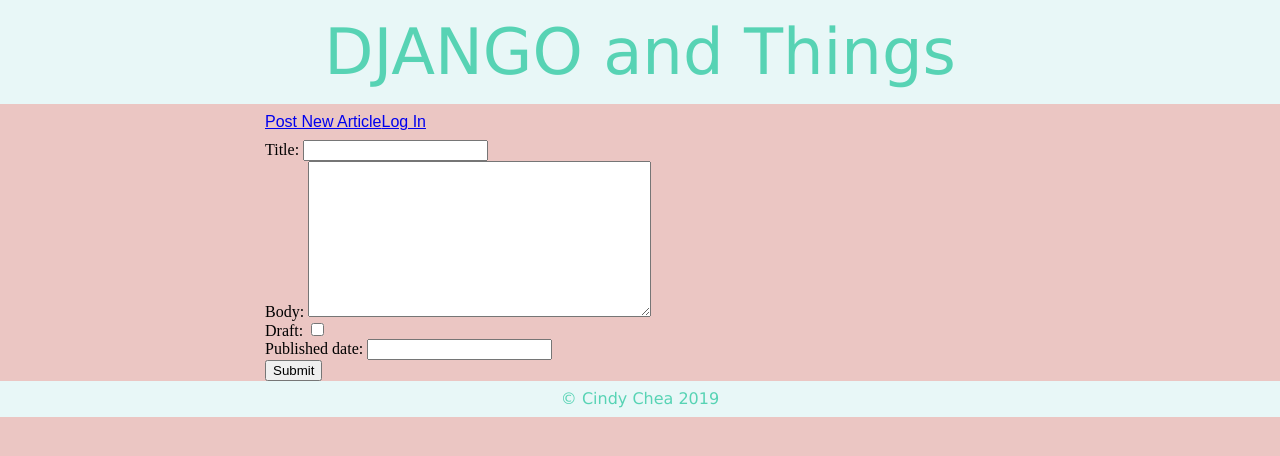
After one commit to cindychea/django_blog, a Django app: template blog/templates/edit_article.html in a window 1280 px wide. The commit adds this page. Shown: the top 456 px of the page. Run offline with Django 3.2, Linux system fonts and the light colour scheme; the template is opened without the code that fills it: values that come from a table or form of the project are taken from there, others are empty; some libraries are stand-ins or nearby versions.

Commit message:
added page to edit articles with authorization

```diff
--- a/blog/static/css/main.css
+++ b/blog/static/css/main.css
@@ -16,6 +16,17 @@
 .title a {
     text-decoration: none;
     color: #57d3b4;
+}
+nav {
+    font-family: Arial, Helvetica, sans-serif;
+    max-width: 750px;
+    margin: 10px auto;
+    display: flex;
+}
+nav a {
+    padding:
+    text-decoration: none;
+    text-align: justify;
 }
 main {
     background-color: #ebc6c3;
--- a/blog/templates/article_page.html
+++ b/blog/templates/article_page.html
@@ -8,6 +8,10 @@
 
     {% if error %}
     {{error}}
+    {% endif %}
+
+    {% if article.user == request.user %}
+    <a href="{% url 'edit_article' id=article.id %}">Edit Article</a>
     {% endif %}
 
     <form action="{% url 'post_comment' id=article.id %}" method='POST'>
--- /dev/null
+++ b/blog/templates/edit_article.html
@@ -0,0 +1,12 @@
+{% extends 'base.html' %}
+{% block content %}
+
+<div class="editform">
+    <form action="{% url 'edit_article' id=article.id %}" method="post">
+        {% csrf_token %}
+        {{ article_form.as_p }}
+        <input type="submit">
+    </form>
+</div>
+
+{% endblock %}
--- a/blog/templates/index.html
+++ b/blog/templates/index.html
@@ -1,5 +1,9 @@
 {% extends 'base.html' %}
 {% block content %}
+
+    {% if error %}
+        {{error}}
+    {% endif %}
 
     {% for article in articles %}
         <h3><a class="article_title" href="{% url 'article_page' id=article.id %}">{{ article.title }}</a></h3>
@@ -12,5 +16,4 @@
                 {% endfor %}
         </h6>
     {% endfor %}
-
 {% endblock %}
--- a/blog/urls.py
+++ b/blog/urls.py
@@ -22,6 +22,7 @@
     path('home/', home_page, name='home'),
     path('admin/', admin.site.urls),
     path('article/<int:id>', article_page, name='article_page'),
+    path('article/<int:id>/edit', edit_article, name='edit_article'),
     path('article/create', create_article, name='create_article'),
     path('article/post', post_article, name='post_article'),
     path('login/', login_page, name='login_page'),
```
Also changed, not shown: blog/views.py (+33 -18 lines).
